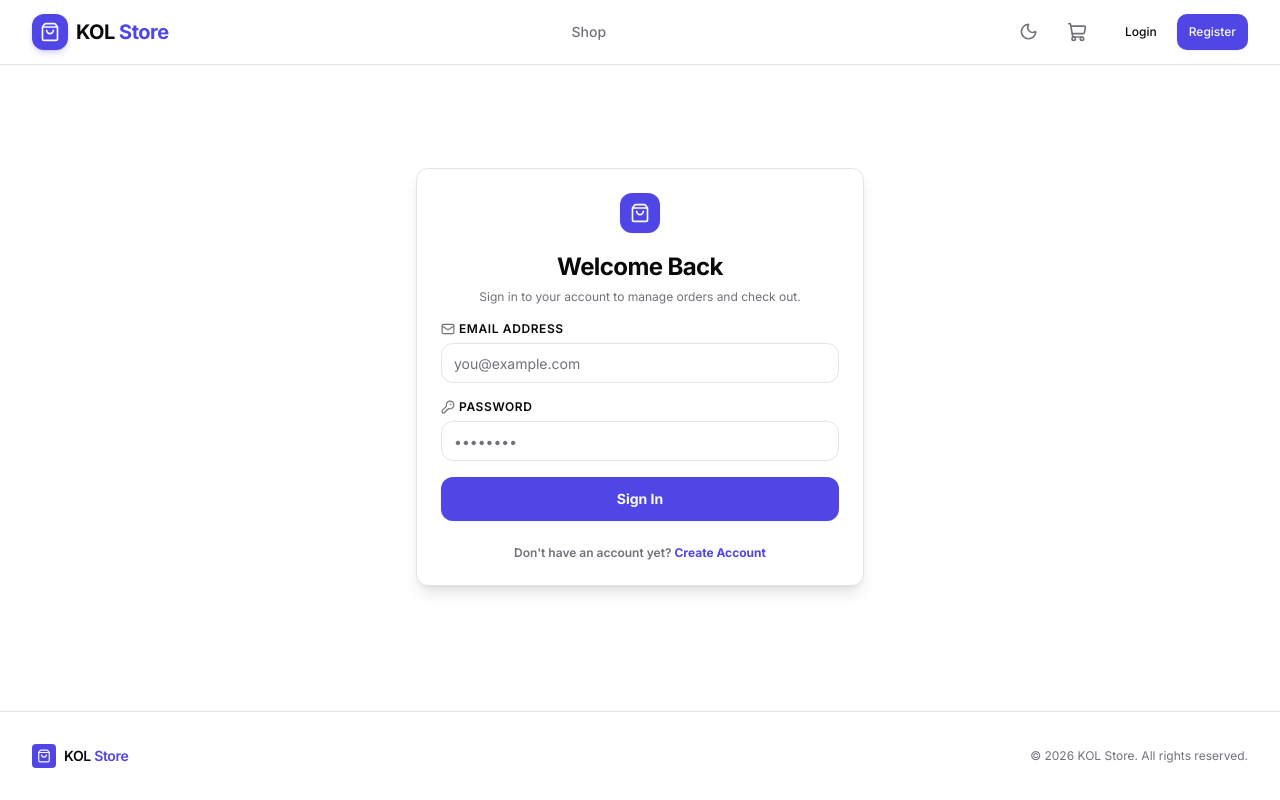
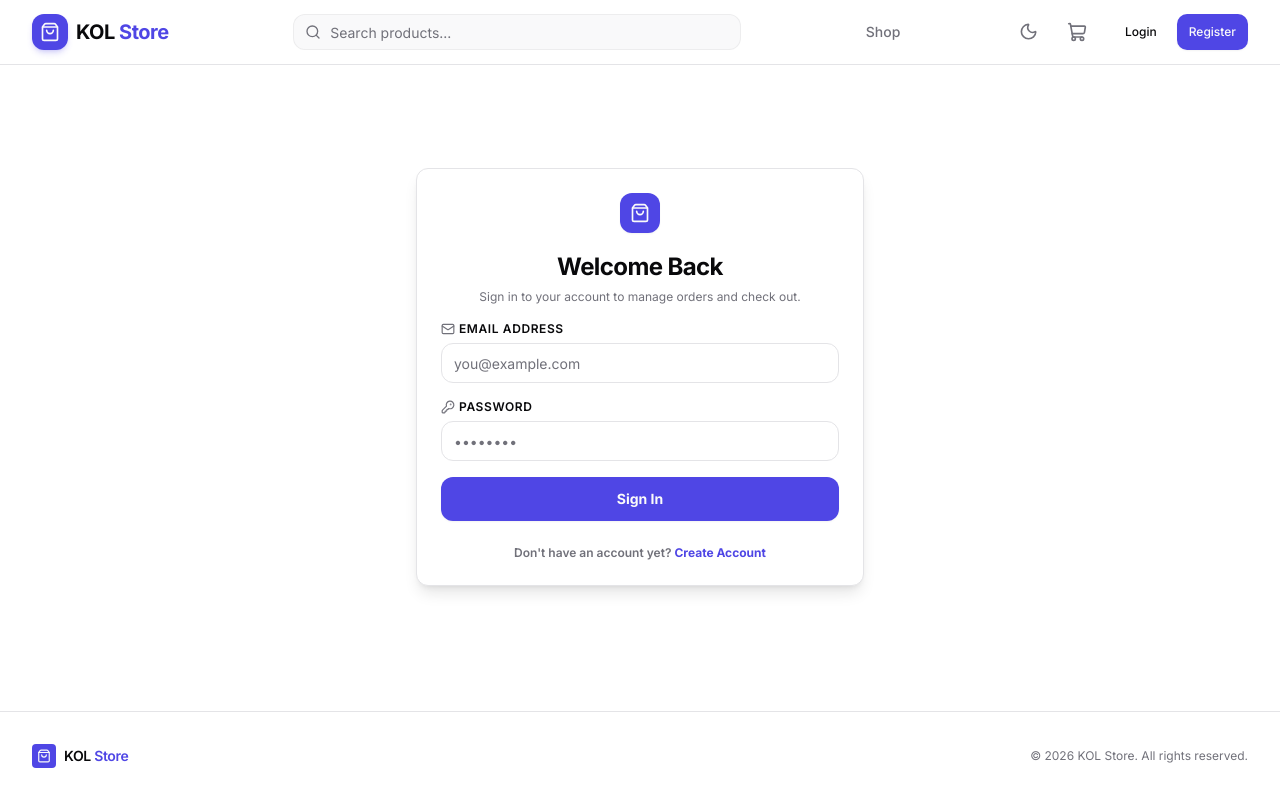
Before and after one commit to Hemantpali/ecommerce, a React (Vite) app in the folder client/: page /login in a window 1280 px wide. Built offline with nearby package versions, Linux system fonts and the light colour scheme.

Commit message:
searchbar in navbar

```diff
--- a/client/src/components/layout/Navbar.jsx
+++ b/client/src/components/layout/Navbar.jsx
@@ -6,6 +6,7 @@ import { useWishlist } from '../../context/WishlistContext';
 import { useTheme } from '../../context/ThemeContext';
 import { ROUTES } from '../../constants/routes';
 import { Button } from '../ui/button';
+import { Input } from '../ui/input';
 import {
   Sun,
   Moon,
@@ -17,7 +18,8 @@ import {
   X,
   Package,
   Shield,
-  ShoppingBag
+  ShoppingBag,
+  Search
 } from 'lucide-react';
 
 const Navbar = () => {
@@ -28,6 +30,19 @@ const Navbar = () => {
   const navigate = useNavigate();
   const [menuOpen, setMenuOpen] = useState(false);
   const [profileDropdownOpen, setProfileDropdownOpen] = useState(false);
+  const [searchOpen, setSearchOpen] = useState(false);
+  const [searchVal, setSearchVal] = useState('');
+
+  const handleSearchSubmit = (e) => {
+    e.preventDefault();
+    if (searchVal.trim()) {
+      navigate(`/?search=${encodeURIComponent(searchVal.trim())}`);
+    } else {
+      navigate('/');
+    }
+    setSearchOpen(false);
+    setMenuOpen(false);
+  };
 
   const handleLogout = () => {
     logout();
@@ -51,6 +66,18 @@ const Navbar = () => {
           </div>
           <span>KOL <span className="text-primary">Store</span></span>
         </Link>
+
+        {/* Search Bar (Desktop) */}
+        <form onSubmit={handleSearchSubmit} className="hidden md:flex relative flex-1 max-w-xs lg:max-w-md mx-4">
+          <Search className="absolute left-3 top-1/2 h-4 w-4 -translate-y-1/2 text-muted-foreground pointer-events-none" />
+          <Input
+            type="search"
+            placeholder="Search products..."
+            value={searchVal}
+            onChange={(e) => setSearchVal(e.target.value)}
+            className="pl-9 h-9 w-full bg-secondary/50 border-border/60 focus:bg-background focus:ring-1 focus:ring-primary/20 duration-150"
+          />
+        </form>
 
         {/* Desktop Nav */}
         <nav className="hidden items-center gap-6 md:flex">
@@ -188,6 +215,17 @@ const Navbar = () => {
 
         {/* Mobile menu button */}
         <div className="flex items-center gap-2 md:hidden">
+          {/* Mobile Search Toggle */}
+          <Button
+            variant="ghost"
+            size="icon"
+            onClick={() => { setSearchOpen(!searchOpen); setMenuOpen(false); }}
+            aria-label="Toggle search"
+            className="text-muted-foreground hover:text-foreground"
+          >
+            <Search className="h-5 w-5" />
+          </Button>
+
           {/* Mobile Theme Toggle */}
           <Button
             variant="ghost"
@@ -210,6 +248,23 @@ const Navbar = () => {
           </Button>
         </div>
       </div>
+
+      {/* Mobile Search Bar */}
+      {searchOpen && (
+        <div className="border-t border-border bg-background px-4 py-3 md:hidden animate-in slide-in-from-top-5 duration-200">
+          <form onSubmit={handleSearchSubmit} className="relative flex w-full">
+            <Search className="absolute left-3 top-1/2 h-4 w-4 -translate-y-1/2 text-muted-foreground pointer-events-none" />
+            <Input
+              type="search"
+              placeholder="Search products..."
+              value={searchVal}
+              onChange={(e) => setSearchVal(e.target.value)}
+              className="pl-9 h-9 w-full bg-secondary/50 border-border/60 focus:bg-background"
+              autoFocus
+            />
+          </form>
+        </div>
+      )}
 
       {/* Mobile Menu */}
       {menuOpen && (
```
Also changed, not shown: 1 other file (tests, documents, lock files or other folders).
